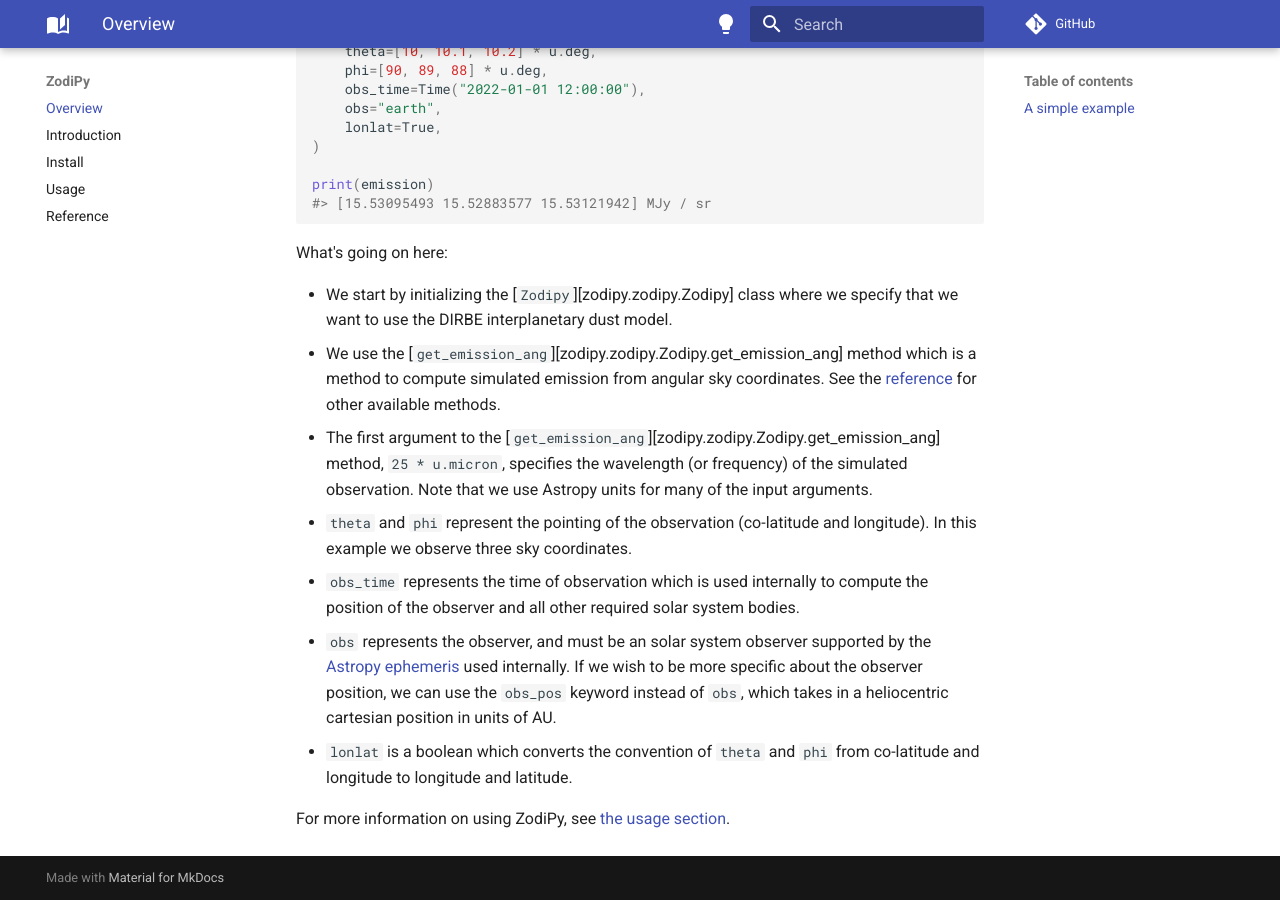
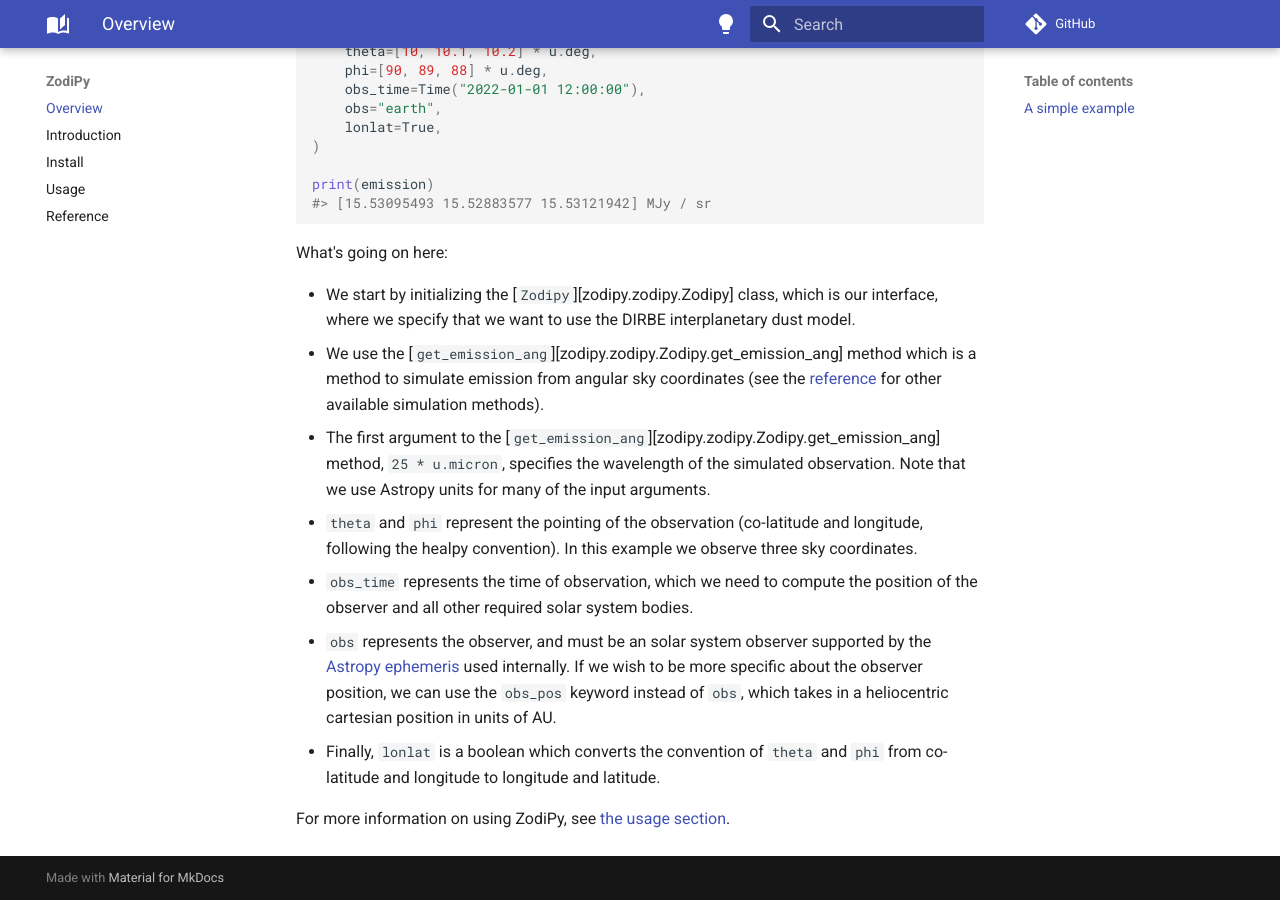
Before and after one commit to Cosmoglobe/zodipy, an MkDocs documentation site: the page built from docs/index.md, in a window 1280 px wide and 900 px high, scrolled down 1002 px. Built offline with MkDocs 1.6.1 and Material for MkDocs 9.7.7, drawn with Linux system fonts in a browser that asks for light colours; comment, search, counter and statistics services are not loaded; some of the changed text lies outside the part shown.

Commit message:
Update documentation

```diff
--- a/docs/index.md
+++ b/docs/index.md
@@ -36,12 +36,12 @@ print(emission)
 
 What's going on here:
 
-- We start by initializing the [`Zodipy`][zodipy.zodipy.Zodipy] class where we specify that we want to use the DIRBE interplanetary dust model.
-- We use the [`get_emission_ang`][zodipy.zodipy.Zodipy.get_emission_ang] method which is a method to compute simulated emission from angular sky coordinates. See the [reference](reference.md) for other available methods.
-- The first argument to the [`get_emission_ang`][zodipy.zodipy.Zodipy.get_emission_ang] method, `25 * u.micron`, specifies the wavelength (or frequency) of the simulated observation. Note that we use Astropy units for many of the input arguments.
-- `theta` and `phi` represent the pointing of the observation (co-latitude and longitude). In this example we observe three sky coordinates.
-- `obs_time` represents the time of observation which is used internally to compute the position of the observer and all other required solar system bodies.
+- We start by initializing the [`Zodipy`][zodipy.zodipy.Zodipy] class, which is our interface, where we specify that we want to use the DIRBE interplanetary dust model.
+- We use the [`get_emission_ang`][zodipy.zodipy.Zodipy.get_emission_ang] method which is a method to simulate emission from angular sky coordinates (see the [reference](reference.md) for other available simulation methods).
+- The first argument to the [`get_emission_ang`][zodipy.zodipy.Zodipy.get_emission_ang] method, `25 * u.micron`, specifies the wavelength of the simulated observation. Note that we use Astropy units for many of the input arguments.
+- `theta` and `phi` represent the pointing of the observation (co-latitude and longitude, following the healpy convention). In this example we observe three sky coordinates.
+- `obs_time` represents the time of observation, which we need to compute the position of the observer and all other required solar system bodies.
 - `obs` represents the observer, and must be an solar system observer supported by the [Astropy ephemeris](https://docs.astropy.org/en/stable/coordinates/solarsystem.html) used internally. If we wish to be more specific about the observer position, we can use the `obs_pos` keyword instead of `obs`, which takes in a heliocentric cartesian position in units of AU.
-- `lonlat` is a boolean which converts the convention of `theta` and `phi` from co-latitude and longitude to longitude and latitude.
+- Finally, `lonlat` is a boolean which converts the convention of `theta` and `phi` from co-latitude and longitude to longitude and latitude.
 
 For more information on using ZodiPy, see [the usage section](usage.md).
```
Also changed, not shown: other parts of docs/index.md (+1 -1 lines), docs/introduction.md (+6 -6 lines).
